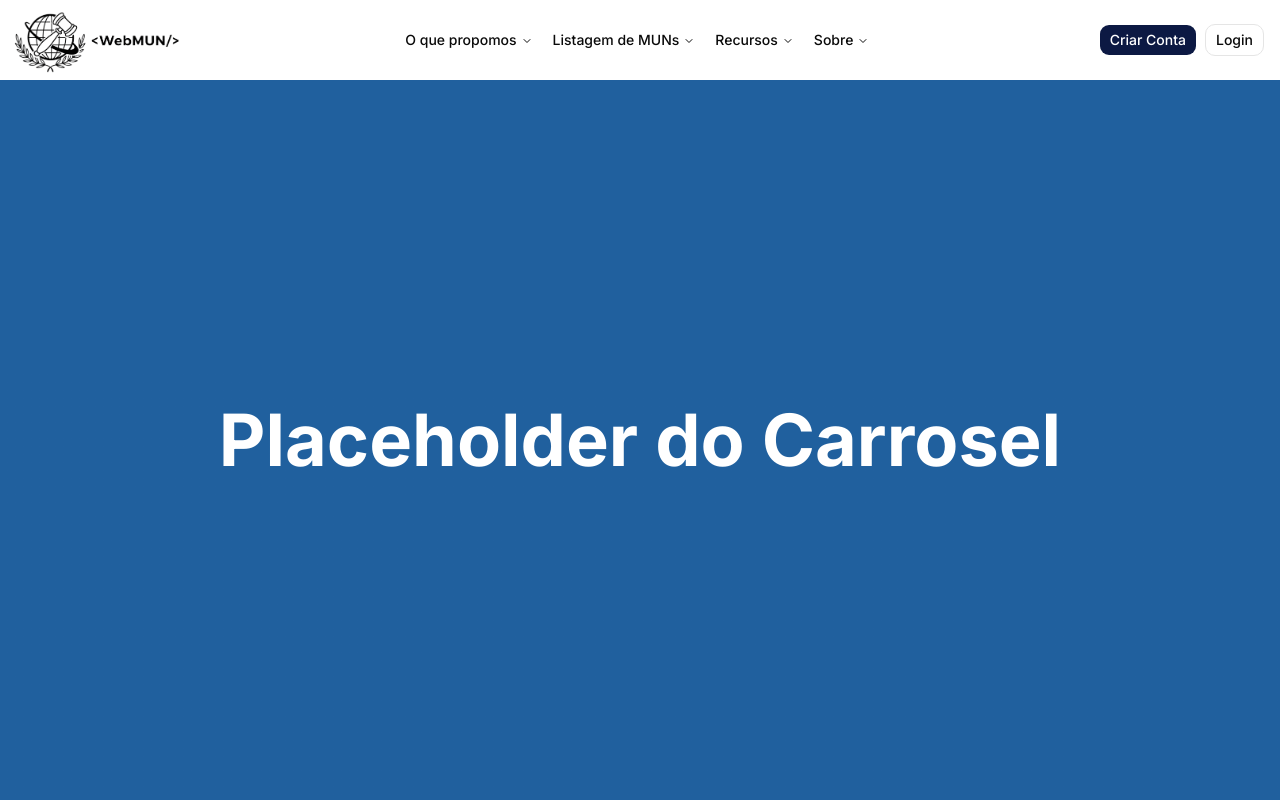
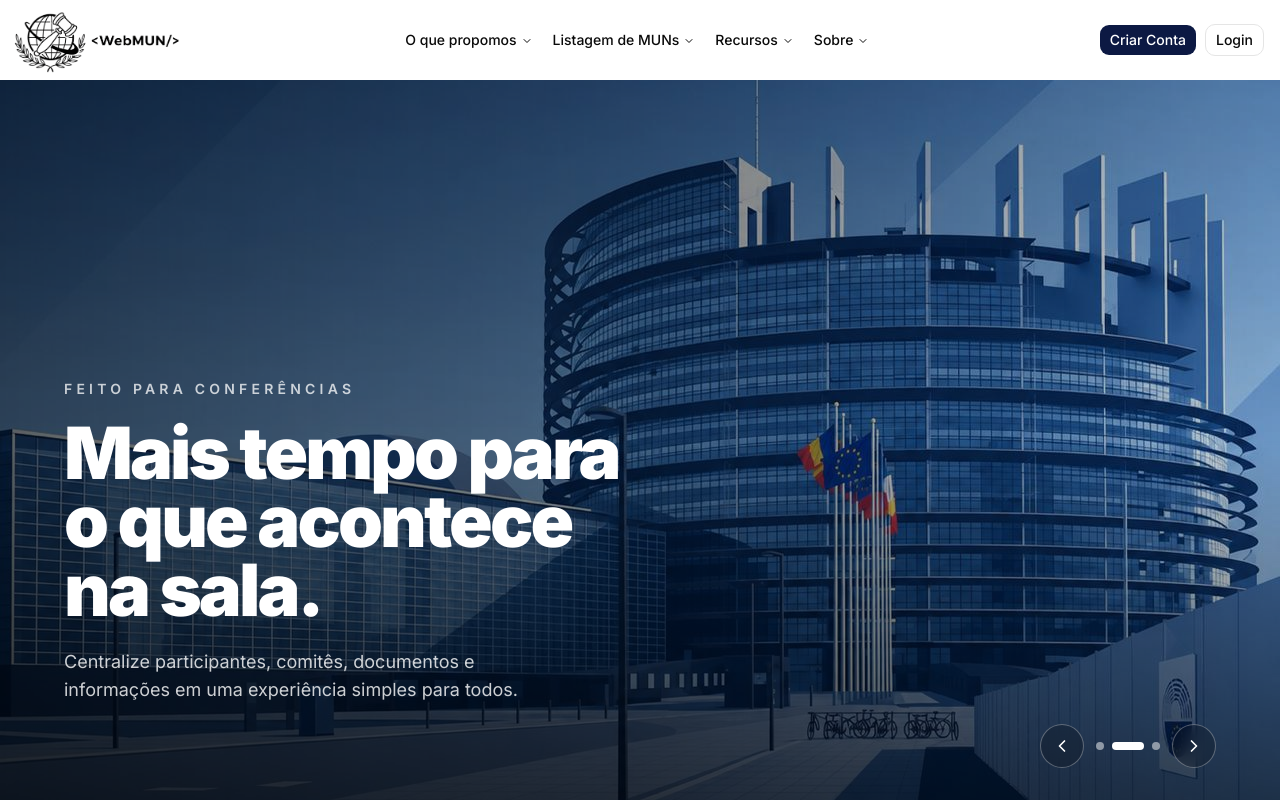
Before and after one commit to uspcodelab/webmun, a React (Vite) app in the folder frontend/: page / in a window 1280 px wide. Shown: the top 800 px of the page. Built offline with nearby package versions, Linux system fonts and the light colour scheme; no server answers.

Commit message:
feat: Homeplage Image Carrousel

```diff
--- a/frontend/src/pages/Home.tsx
+++ b/frontend/src/pages/Home.tsx
@@ -1,18 +1,99 @@
+import { useEffect, useState } from "react"
 import Navbar from "@/components/homepage/navbar"
 import Footer from "@/components/homepage/footer"
 import { Accordion, AccordionContent, AccordionItem, AccordionTrigger } from "@/components/ui/accordion"
 import { Button } from "@/components/ui/button"
 import { Separator } from "@/components/ui/separator"
 import { Item, ItemContent, ItemDescription, ItemGroup, ItemMedia, ItemTitle } from "@/components/ui/item"
-import { LayoutDashboard, Users, Radio, FileText, GraduationCap, PackagePlus, Wallet, FlaskConical } from 'lucide-react';
+import { ChevronLeft, ChevronRight, LayoutDashboard, Users, Radio, FileText, GraduationCap, PackagePlus, Wallet, FlaskConical } from 'lucide-react';
+
+const carouselSlides = [
+    {
+        image: "/Images/Institutions_Vector_Art/EU-Parlament-Inside.jpeg",
+        eyebrow: "Organize com clareza",
+        title: "A sua MUN, em um só lugar.",
+        description: "Do credenciamento à última votação, o WebMun ajuda sua equipe a conduzir cada etapa com mais tranquilidade.",
+    },
+    {
+        image: "/Images/Institutions_Vector_Art/EU-Parlament-Outside.jpeg",
+        eyebrow: "Feito para conferências",
+        title: "Mais tempo para o que acontece na sala.",
+        description: "Centralize participantes, comitês, documentos e informações em uma experiência simples para todos.",
+    },
+    {
+        image: "/Images/Institutions_Vector_Art/Un-Inside.jpeg",
+        eyebrow: "Sessões em tempo real",
+        title: "Sua equipe no controle, ao vivo.",
+        description: "Acompanhe sessões, votações e pedidos de ajuda sem perder o ritmo da sua conferência.",
+    },
+]
 
 export default function Home() {
+    const [activeSlide, setActiveSlide] = useState(0)
+
+    useEffect(() => {
+        const timer = window.setInterval(() => {
+            setActiveSlide((currentSlide) => (currentSlide + 1) % carouselSlides.length)
+        }, 6000)
+
+        return () => window.clearInterval(timer)
+    }, [])
+
+    const slide = carouselSlides[activeSlide]
+
     return (
         <div className="flex min-h-screen w-full flex-col">
             <Navbar />
-            <div className="relative flex min-h-[90vh] w-full items-center justify-center overflow-hidden bg-secondary">
-                <div className="absolute inset-0 bg-linear-to-b from-secondary/20 via-secondary/55 to-secondary/85" />
-                <h1 className="relative text-7xl font-bold text-white">Placeholder do Carrosel</h1>
+            <div className="relative min-h-[90vh] w-full overflow-hidden bg-secondary">
+                {carouselSlides.map((carouselSlide, index) => (
+                    <img
+                        key={carouselSlide.image}
+                        src={carouselSlide.image}
+                        alt=""
+                        className={`absolute inset-0 h-full w-full object-cover transition-opacity duration-1000 ${index === activeSlide ? "opacity-100" : "opacity-0"}`}
+                    />
+                ))}
+                <div className="absolute inset-0 bg-linear-to-r from-black/60 via-black/40 to-black/10" />
+                <div className="absolute inset-0 bg-linear-to-t from-black/55 via-transparent to-black/10" />
+
+                <div className="relative mx-auto flex min-h-[90vh] w-full max-w-7xl items-end px-6 pb-24 pt-32 sm:px-10 lg:px-16">
+                    <div className="max-w-2xl text-white">
+                        <p className="mb-5 text-sm font-semibold uppercase tracking-[0.3em] text-white/75">{slide.eyebrow}</p>
+                        <h1 className="max-w-xl text-5xl font-black leading-[0.95] tracking-[-0.04em] sm:text-7xl">{slide.title}</h1>
+                        <p className="mt-6 max-w-lg text-base leading-7 text-white/80 sm:text-lg">{slide.description}</p>
+                    </div>
+
+                    <div className="absolute bottom-8 right-6 flex items-center gap-3 sm:right-10 lg:right-16">
+                        <button
+                            type="button"
+                            aria-label="Imagem anterior"
+                            onClick={() => setActiveSlide((activeSlide - 1 + carouselSlides.length) % carouselSlides.length)}
+                            className="flex h-11 w-11 items-center justify-center rounded-full border border-white/30 bg-black/20 text-white backdrop-blur-sm transition hover:bg-white hover:text-foreground"
+                        >
+                            <ChevronLeft className="h-5 w-5" />
+                        </button>
+                        <div className="flex items-center gap-2" aria-label="Selecionar imagem">
+                            {carouselSlides.map((carouselSlide, index) => (
+                                <button
+                                    key={carouselSlide.image}
+                                    type="button"
+                                    aria-label={`Ir para imagem ${index + 1}`}
+                                    aria-current={index === activeSlide ? "true" : undefined}
+                                    onClick={() => setActiveSlide(index)}
+                                    className={`h-2 rounded-full transition-all ${index === activeSlide ? "w-8 bg-white" : "w-2 bg-white/50 hover:bg-white/80"}`}
+                                />
+                            ))}
+                        </div>
+                        <button
+                            type="button"
+                            aria-label="Próxima imagem"
+                            onClick={() => setActiveSlide((activeSlide + 1) % carouselSlides.length)}
+                            className="flex h-11 w-11 items-center justify-center rounded-full border border-white/30 bg-black/20 text-white backdrop-blur-sm transition hover:bg-white hover:text-foreground"
+                        >
+                            <ChevronRight className="h-5 w-5" />
+                        </button>
+                    </div>
+                </div>
             </div>
             <main className="mx-auto flex w-full flex-col gap-8  py-16">
                 <section className="rounded-3xl   sm:p-10 mx-8">
@@ -117,7 +198,7 @@ export default function Home() {
                         </p>
                     </div>
 
-                    <ItemGroup className="mt-10 gap-5">
+                    <ItemGroup className="py-10 gap-5">
                         {[
                             {
                                 number: "1",
```
Also changed, not shown: frontend/public/Images/Institutions_Vector_Art/Un-GA-Inside.jpeg (added).
